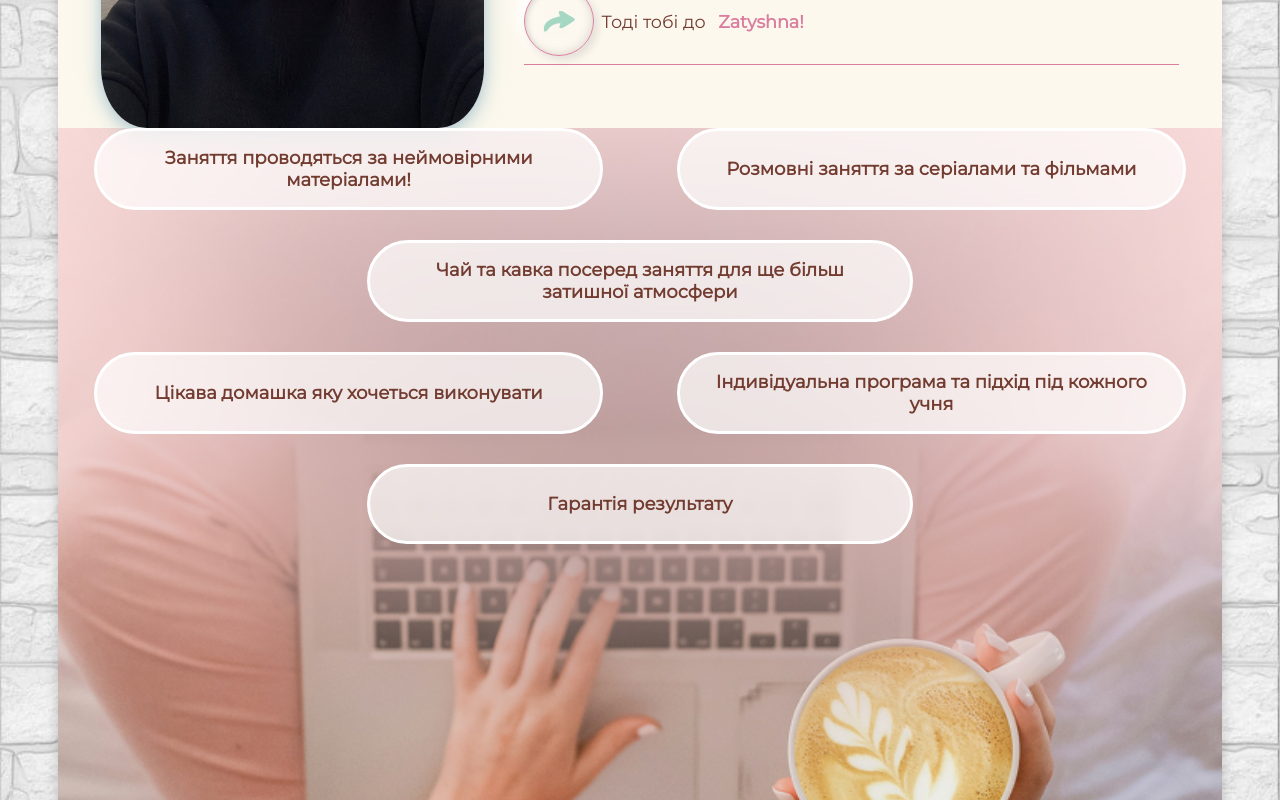
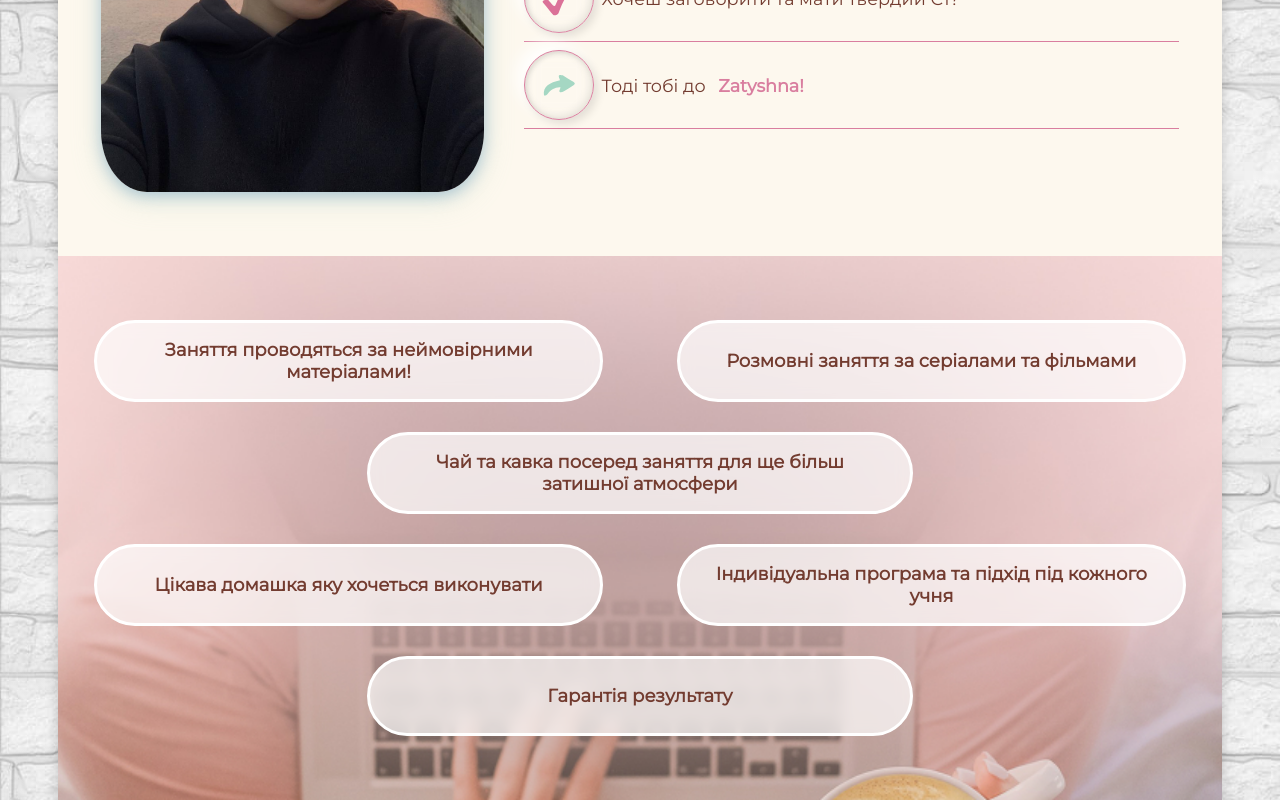
Before and after one commit to OlenaPobehailo/zatyshna, a Next.js app: page / in a window 1280 px wide. Shown: the part 1040-1840 px from the top of the page. Built offline with nearby package versions, Linux system fonts and the light colour scheme.

Commit message:
update styles

```diff
--- a/src/app/page.module.scss
+++ b/src/app/page.module.scss
@@ -17,6 +17,11 @@
 .intro {
   padding: 0 0 20px;
   border-radius: 12px;
+}
+
+.section{
+  padding: 40px 0 40px;
+    margin: 40px 0 40px;
 }
 
 .pageTitle {
--- a/src/components/Sections/Features/Features.module.scss
+++ b/src/components/Sections/Features/Features.module.scss
@@ -4,10 +4,18 @@
   min-height: 800px;
   background: url("/assets/images/features-mobile.jpg") no-repeat center center/cover;
   background-color: var(--white-color);
+  margin-top: -32px;
+  margin-bottom: -32px;
+  padding-top: 32px;
+  padding-bottom: 32px;
 
   @media screen and (min-width: $breakpoint-tablet) {
     height: 768px;
     background: url("/assets/images/features-tablet.jpg") no-repeat center center/cover;
+    margin-top: -64px;
+    margin-bottom: -64px;
+    padding-top: 64px;
+    padding-bottom: 64px;
   }
 
   @media screen and (min-width: $breakpoint-desktop) {
--- a/src/styles/globals.scss
+++ b/src/styles/globals.scss
@@ -111,7 +111,7 @@ img {
 }
 
 .section {
-  // padding: 32px 0;
+  padding: 32px 0;
   display: flex;
   flex-direction: column;
   gap: 16px;
@@ -122,7 +122,7 @@ img {
 
   @media screen and (min-width: $breakpoint-tablet) {
     display: block;
-    // padding: 64px 0;
+    padding: 64px 0;
   }
 
   @media screen and (min-width: $breakpoint-desktop) {
```
